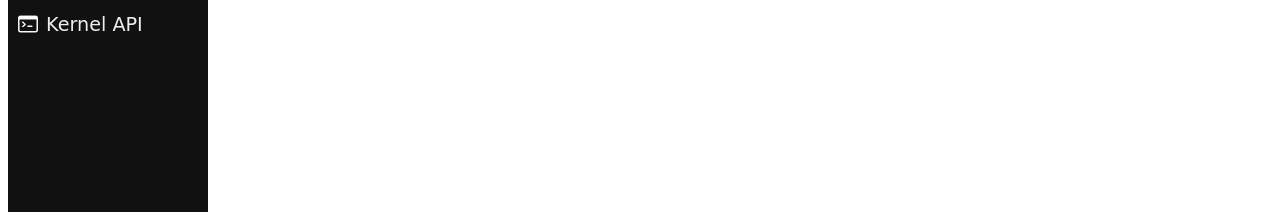
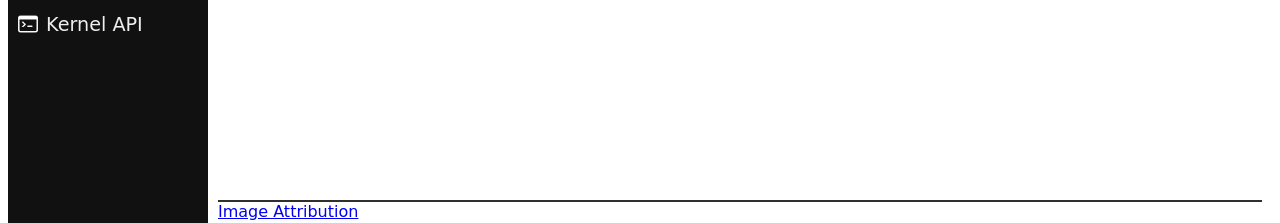
Before and after one commit to pounce-dev/website, a Flask app: page / in a window 1280 px wide. Shown: the part 588-811 px from the top of the page. Run offline with Flask 3, Linux system fonts and the light colour scheme.

Commit message:
Moved the license to footer

```diff
--- a/static/style.css
+++ b/static/style.css
@@ -6,7 +6,7 @@ body {
     font-family: "Comic Sans MS", serif;
     display: grid;
     grid-template-columns: 200px auto;
-    grid-template-rows: 50px auto;
+    grid-template-rows: 50px 90vh 25px;
 }
 
 /* Header */
@@ -77,6 +77,13 @@ body {
     margin-right: 8px;
 }
 
+/* Footer */
+.footer {
+    margin: 10px;
+    border-top: #2f2f2f 2px solid;
+    grid-column: 2;
+}
+
 /* Content */
 
 .content {
--- a/templates/default_page.html
+++ b/templates/default_page.html
@@ -48,6 +48,8 @@
     <div class="content">
         <div class="text">{% block content %}{% endblock %}</div>
     </div>
-
+    <div class="footer">
+        <a href="https://creativecommons.org/licenses/by-nd/3.0/">Image Attribution</a>
+    </div>
 </body>
 </html>
```
Also changed, not shown: LICENSE.md (deleted), README.md.
